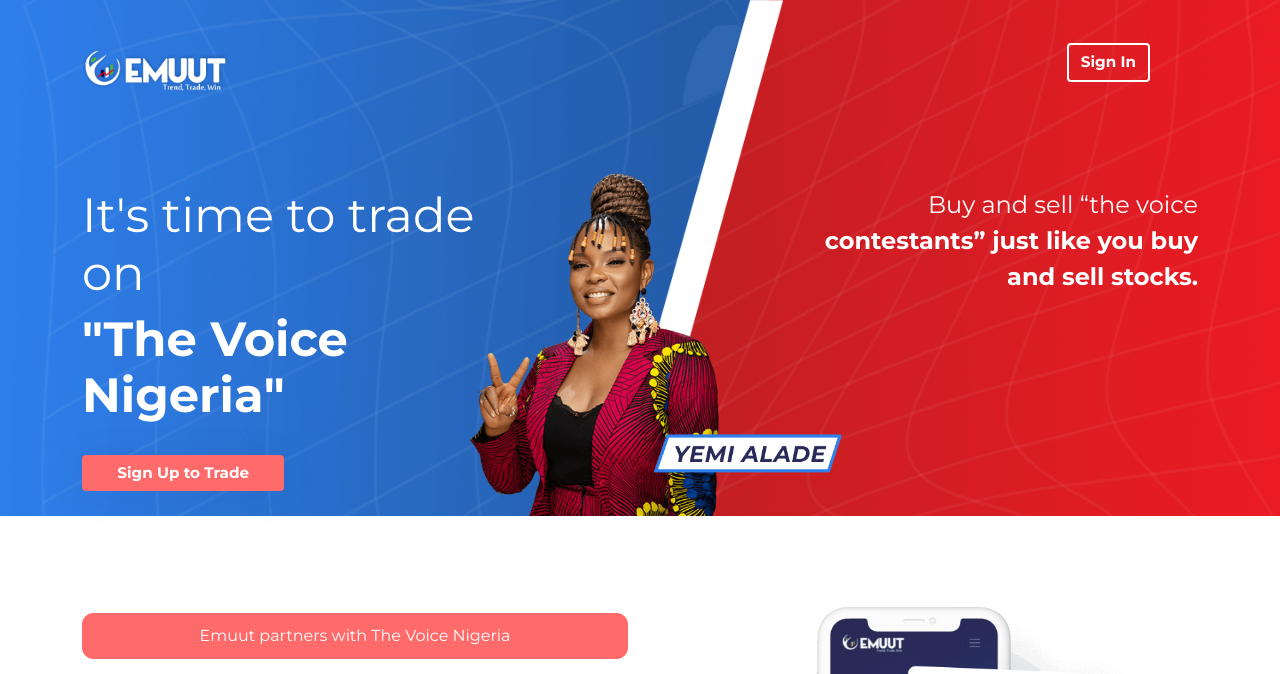
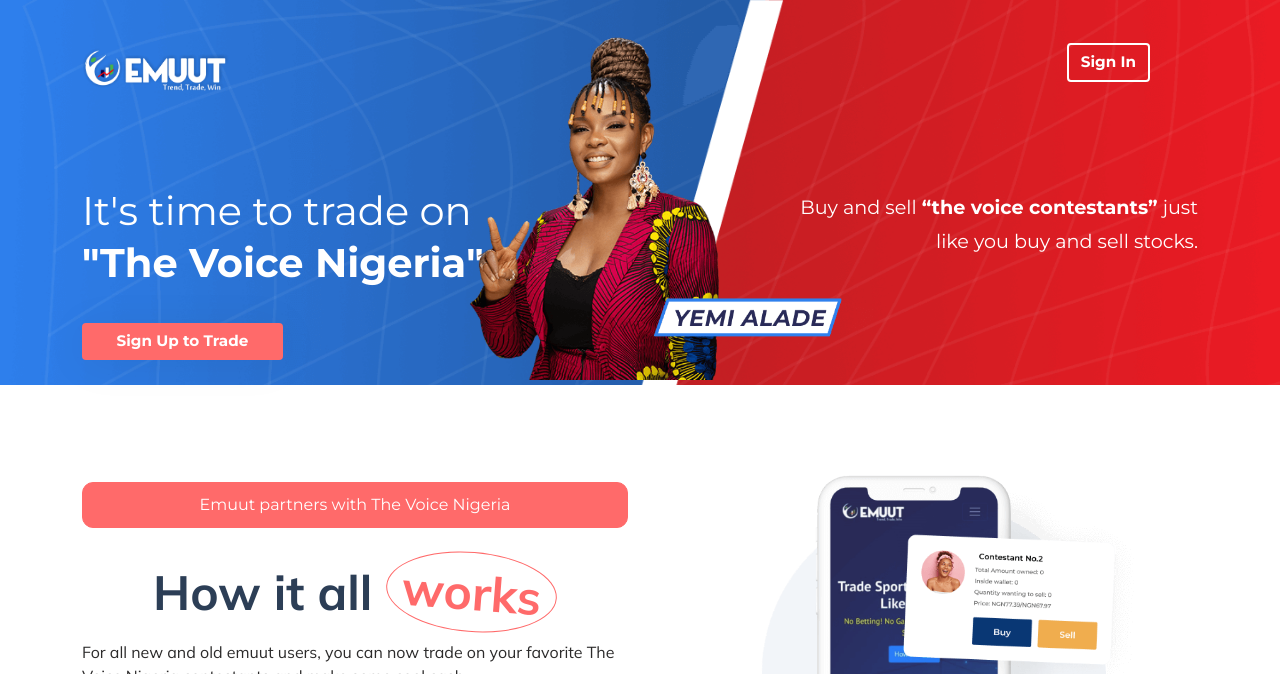
Before and after one commit to Netacci/After-countdown, a plain HTML site: page index.html in a window 1280 px wide. Shown: the top 674 px of the page. Drawn offline with nearby package versions, Linux system fonts and the light colour scheme.

Commit message:
fixed issues

```diff
--- a/assets/css/style.css
+++ b/assets/css/style.css
@@ -139,7 +139,7 @@ font-size: 1.2rem;
 .hero-p-mobile{
 	font-size: 0.875rem;
 	width: 70%;
-	color: yellow;
+
 }
 .hero-title-mobile{
 	font-size: 1.3rem;
@@ -329,22 +329,18 @@ hr {
 
 		font-weight: bold;
 	}
-	.hero-p{
-		display: block;
-	}
-	.hero-title-sub{
-		display: block;
-	}
-	.hero-p-mobile{
-		display: none;
-	}
-	.hero-title-mobile{
-		display: none;
-	}
+
 	.header{
 		background-size: cover;
 	}
 
+
+	.hero-p-mobile{
+		font-size: 1.1rem;
+	}
+	.hero-title-mobile{
+		font-size: 1.5rem;
+	}
 
 	/* .judge-slide-mobile {
 		top: 90%;
@@ -373,14 +369,7 @@ hr {
 		width: 30%;
 	}
 
-	.hero-title,
-	.hero-title-sub {
-		font-size: 2.5rem;
-	}
 
-	.hero-p {
-		font-size: 1rem;
-	}
 	/* .judge-slide-mobile {
 		top: 90%;
 		left: 40%;
@@ -421,11 +410,26 @@ hr {
 	}
 	.hero-p {
 		/* margin-left: 5rem; */
-		font-size: 1.5rem;
+		font-size: 1rem;
 		width: 60%;
+		display: block;
+	}
+
+
+	.hero-title-sub{
+		display: block;
+		font-size: 2rem;
 	}
 	.hero-title{
 		line-height: 56px;
+
+
+	}
+	.hero-p-mobile{
+		display: none;
+	}
+	.hero-title-mobile{
+		display: none;
 	}
 
 	/* .secondheader {
@@ -433,7 +437,7 @@ hr {
 	} */
 	.judge-slide {
 		position: absolute;
-		top: 9.8%;
+		top: 3%;
 		width: 100%;
 		text-align: center;
 	}
@@ -456,10 +460,7 @@ hr {
 	.brand-logo {
 		width: 22%;
 	}
-	.hero-title,
-	.hero-title-sub {
-		font-size: 3rem;
-	}
+
 
 	.subscribe-btn {
 		width: 50%;
@@ -498,7 +499,13 @@ hr {
 
 @media all and (min-width: 1200px) {
 	.judge-slide {
-		top: 7.4%;
+		top: 1.5%;
+	}
+	.hero-p{
+		font-size: 1.2rem;
+	}
+	.hero-title-sub{
+		font-size: 2.5rem;
 	}
 }
 @media all and (min-width: 1400px) {
@@ -508,8 +515,14 @@ hr {
 	.work-text {
 		font-size: 3.5rem;
 	}
+	.hero-p{
+		font-size: 1.4rem;
+	}
+	.hero-title-sub{
+		font-size: 2.5rem;
+	}
 	.judge-slide {
-		top: 6.5%;
+		top: 3.5%;
 	}
 	/* .judge-img1 {
 		max-width: 30%;
--- a/index.html
+++ b/index.html
@@ -108,11 +108,11 @@
 						>
 							<div class="firstheader text-center text-lg-start">
 								<h2 class=" hero-title-sub">
-									It's time to trade on
+									It's time to trade on <span class="hero-title hero-title-sub innertext">"The Voice Nigeria" </span>
 								</h2>
-								<h1 class="hero-title hero-title-sub innertext">"The Voice Nigeria" </h1>
+
 								<h2 class=" hero-title-mobile">
-									Trade the contestants on <span class="inner-text innertext">The Voice Nigeria</span> and make a profit
+									Trade contestants on <span class="inner-text innertext">The Voice Nigeria</span> and make a profit
 								</h2>
 
 								<a href="https://emuut.com/signup" class="btn hero button subscribe-btn mt-4"
@@ -123,11 +123,11 @@
 								class="secondheader text-center d-lg-flex justify-content-lg-end"
 							>
 								<p class="hero-p text-lg-end mx-auto mx-lg-0 mt-5 mt-lg-0">
-									Buy and sell “the voice<span class="inner-text"> contestants” just like you buy and
-										sell stocks.</span>
+									Buy and sell  <span class="innertext">“the voice contestants”</span>  just like you buy and
+										sell stocks.
 								</p>
 								<p class=" hero-p-mobile text-lg-end mx-auto mx-lg-0 mt-5 mt-lg-0">
-									Join the <span class="innertext">1st</span>  showbiz trading platform and earn
+									Join the 1st showbiz <span class="innertext">trading</span> platform and earn
 									<!-- <span class="inner-text"> contestants” just like you buy and
 										sell stocks.</span>  -->
 								</p>
```
